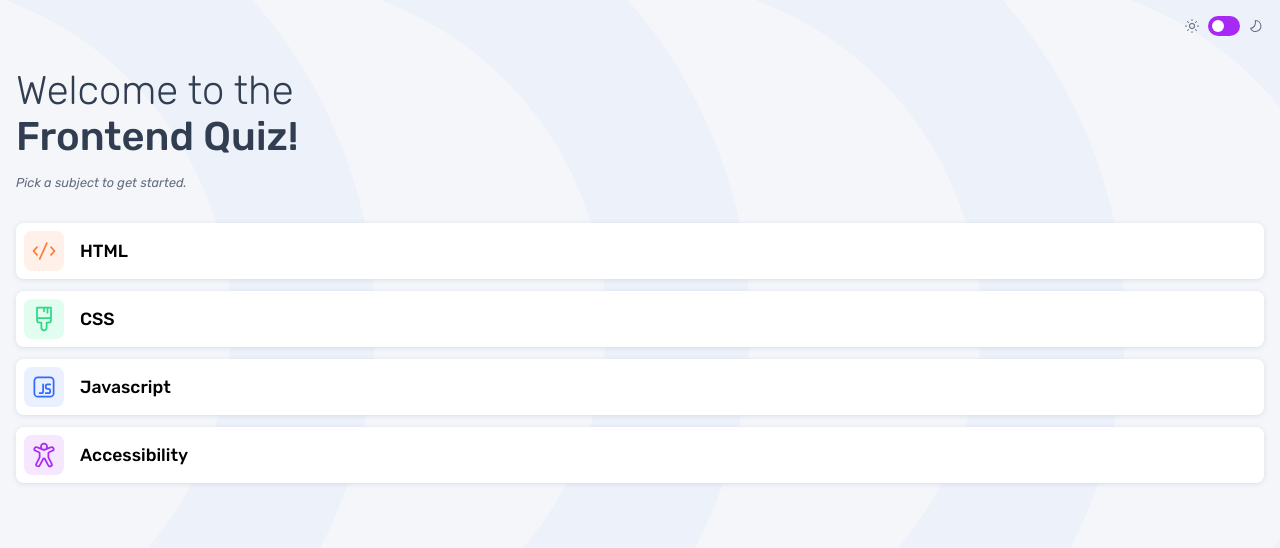
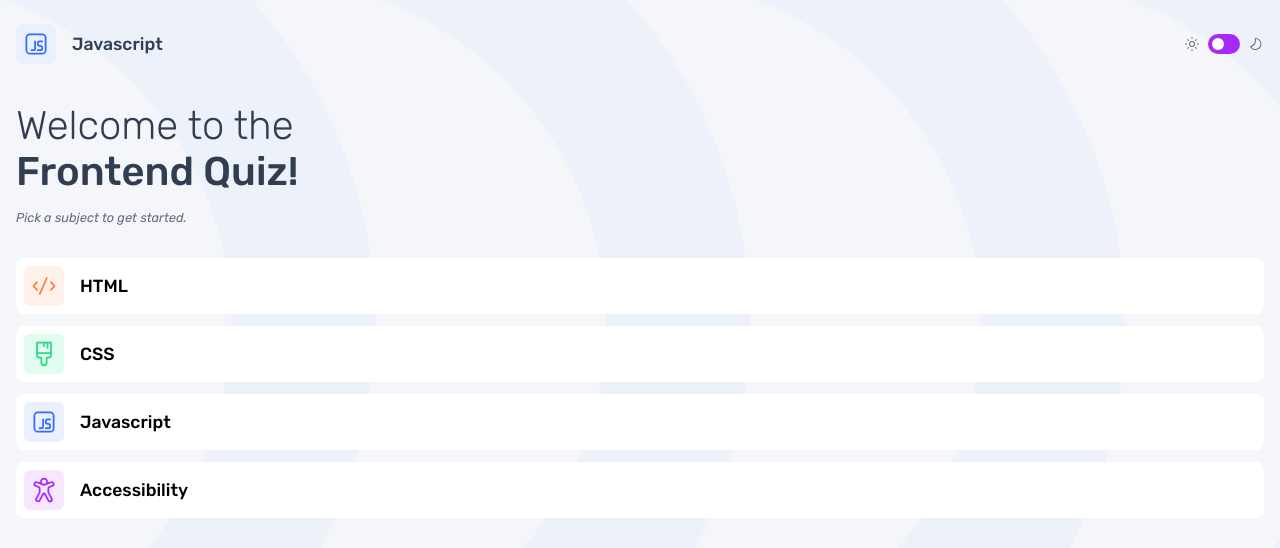
Before and after one commit to wideirp/frontend-quiz-app, a Vue app: page / in a window 1280 px wide. Shown: the top 548 px of the page. Built offline with nearby package versions, Linux system fonts and the light colour scheme.

Commit message:
add: basic theme controls and styles

```diff
--- a/src/App.vue
+++ b/src/App.vue
@@ -1,6 +1,7 @@
 <script setup>
 import { RouterView } from "vue-router";
 import QuizHeader from "./components/QuizHeader.vue";
+import { store } from "./assets/js/store";
 </script>
 
 <template>
@@ -8,14 +9,32 @@ import QuizHeader from "./components/QuizHeader.vue";
     <QuizHeader />
 
     <main>
-      <!-- Add router for home, quiz and result view -->
-      <!-- All three views will have the same main container layout -->
       <RouterView />
     </main>
   </div>
 </template>
 
-<style>
+<style lang="scss">
+@use "@/assets/sass/variables" as *;
+
+@import url("https://fonts.googleapis.com/css2?family=Rubik:ital,wght@0,300..900;1,300..900&display=swap");
+
+body {
+  min-height: 100vmax;
+  font-family: "Rubik", sans-serif;
+  background: url("/pattern-background-mobile-light.svg");
+  background-color: $bg-light;
+  &.dark-theme {
+    background: url("/pattern-background-mobile-dark.svg");
+    background-color: $bg-dark;
+  }
+}
+
+svg {
+  width: 100%;
+  height: 100%;
+}
+
 .wrapper {
   padding: 1rem;
 }
--- /dev/null
+++ b/src/assets/js/store.js
@@ -0,0 +1,14 @@
+import { reactive } from "vue";
+
+export const store = reactive({
+  darkTheme: false,
+  setDarkTheme: function (bool) {
+    this.darkTheme = bool;
+    if (this.darkTheme) {
+      document.body.classList.add("dark-theme");
+    } else {
+      document.body.classList.remove("dark-theme");
+    }
+    console.log("Theme set to : " + (this.darkTheme ? "Dark" : "Light"));
+  },
+});
--- a/src/assets/sass/_variables.scss
+++ b/src/assets/sass/_variables.scss
@@ -1,13 +1,27 @@
 $clr-purple: #a729f5;
+$clr-pure-white: #fff;
+$clr-dark-navy: #313e51;
+$clr-grey-navy: #626c7f;
 $clr-light-grey: #f4f6fa;
+$clr-navy: #3b4d66;
+$clr-light-bluish: #abc1e1;
+$clr-green: #26d782;
+$clr-red: #ee5454;
 
-$fc-primary: #313e51;
-$fc-primary-light: #626c7f;
+$bg-light: $clr-light-grey;
+$bg-dark: $clr-dark-navy;
 
+$fc-primary-light: $clr-dark-navy;
+$fc-secondary-light: $clr-grey-navy;
+$fc-primary-dark: $clr-pure-white;
+$fc-secondary-dark: $clr-light-bluish;
+
+$clr-btn-primary-light: #fff;
+$clr-btn-primary-dark: $clr-navy;
+
+$fc-grey-navy: #626c7f;
 $fs-200: 0.8rem;
 $fs-800: 2.5rem;
 
 $fw-light: 300;
 $fw-medium: 500;
-
-$clr-btn-primary: #fff;
--- a/src/assets/sass/global.scss
+++ /dev/null
@@ -1,18 +0,0 @@
-@use "@/assets/sass/variables" as *;
-
-@import url("https://fonts.googleapis.com/css2?family=Rubik:ital,wght@0,300..900;1,300..900&display=swap");
-
-html {
-  font-family: "Rubik", sans-serif;
-  background-color: $clr-light-grey;
-}
-
-body {
-  min-height: 100vmax;
-  background: url("/pattern-background-mobile-light.svg");
-}
-
-svg {
-  width: 100%;
-  height: 100%;
-}
--- a/src/components/QuizHeader.vue
+++ b/src/components/QuizHeader.vue
@@ -1,16 +1,40 @@
 <script setup>
+import { store } from "@/assets/js/store";
 import CheckboxSlider from "./widgets/CheckboxSlider.vue";
+import SvgIcon from "./widgets/SvgIcon.vue";
+
+if (store.darkTheme) {
+  console.log(store.darkTheme);
+}
 </script>
 
 <template>
-  <header>
+  <header :class="{ 'dark-theme': store.darkTheme }">
+    <div class="current-quiz">
+      <SvgIcon src="/icon-js.svg?image" alt="html" bgColor="#EBF0FF" />
+      <p>Javascript</p>
+    </div>
     <div class="theme">
       <picture>
-        <img src="/icon-sun-dark.svg?image" alt="sun" />
+        <img
+          :src="
+            store.darkTheme
+              ? '/icon-sun-light.svg?image'
+              : '/icon-sun-dark.svg?image'
+          "
+          alt="sun"
+        />
       </picture>
       <CheckboxSlider bgUnchecked="#a729f5" bgChecked="#a729f5" />
       <picture>
-        <img src="/icon-moon-dark.svg?image" alt="moon" />
+        <img
+          :src="
+            store.darkTheme
+              ? '/icon-moon-light.svg?image'
+              : '/icon-moon-dark.svg?image'
+          "
+          alt="moon"
+        />
       </picture>
     </div>
   </header>
@@ -21,7 +45,19 @@ import CheckboxSlider from "./widgets/CheckboxSlider.vue";
 
 header {
   display: flex;
-  justify-content: flex-end;
+  justify-content: space-between;
+  color: $fc-primary-light;
+  &.dark-theme {
+    color: $fc-primary-dark;
+  }
+}
+
+.current-quiz {
+  display: flex;
+  align-items: center;
+  gap: 1rem;
+  font-size: 1.1rem;
+  font-weight: 500;
 }
 
 .theme {
--- a/src/components/QuizButton.vue
+++ b/src/components/QuizSelector.vue
@@ -1,11 +1,12 @@
 <script setup>
+import { store } from "@/assets/js/store";
 defineProps({
   iconBgColor: String,
 });
 </script>
 
 <template>
-  <button>
+  <button :class="{ 'dark-theme': store.darkTheme }">
     <slot name="icon"></slot>
     <span class="btn-text">
       <slot name="text"></slot>
@@ -22,12 +23,16 @@ button {
   align-items: center;
   gap: 1rem;
   border-radius: 8px;
-  background-color: $clr-btn-primary;
+  background-color: $clr-btn-primary-light;
   border: none;
   outline: none;
   padding: 0.5rem;
   font-size: 1.1rem;
   font-weight: 500;
-  box-shadow: 0px 1px 5px #8fa0c144;
+  // box-shadow: 0px 1px 5px #8fa0c144;
+  &.dark-theme {
+    background-color: $clr-btn-primary-dark;
+    color: $fc-primary-dark;
+  }
 }
 </style>
--- a/src/components/widgets/CheckboxSlider.vue
+++ b/src/components/widgets/CheckboxSlider.vue
@@ -1,14 +1,20 @@
 <script setup>
+import { store } from "@/assets/js/store";
 defineProps({
   bgUnchecked: { type: String, default: "#ccc" },
   bgChecked: { type: String, default: "#ccc" },
   toggleColor: { type: String, default: "#fff" },
 });
+
+const onChange = (event) => {
+  const isChecked = event.target.checked;
+  store.setDarkTheme(isChecked);
+};
 </script>
 
 <template>
   <label class="switch" for="checkbox">
-    <input type="checkbox" name="checkbox" id="checkbox" />
+    <input type="checkbox" name="checkbox" id="checkbox" @change="onChange" />
     <div class="slider round"></div>
   </label>
 </template>
--- a/src/components/widgets/SvgIcon.vue
+++ b/src/components/widgets/SvgIcon.vue
@@ -19,7 +19,7 @@ picture {
   padding: 0.375rem;
   justify-content: center;
   align-items: center;
-  border-radius: 8px;
+  border-radius: 6px;
   font-weight: 500;
 }
 
--- a/src/main.js
+++ b/src/main.js
@@ -1,5 +1,4 @@
 import "normalize.css";
-import "@/assets/sass/global.scss";
 
 import { createApp } from "vue";
 import App from "@/App.vue";
--- a/src/views/HomeView.vue
+++ b/src/views/HomeView.vue
@@ -1,6 +1,7 @@
 <script setup>
 import { reactive } from "vue";
-import QuizButton from "@/components/QuizButton.vue";
+import { store } from "@/assets/js/store";
+import QuizButton from "@/components/QuizSelector.vue";
 import SvgIcon from "@/components/widgets/SvgIcon.vue";
 
 const bgColors = reactive({
@@ -12,7 +13,7 @@ const bgColors = reactive({
 </script>
 
 <template>
-  <section class="hero">
+  <section class="hero" :class="{ 'dark-theme': store.darkTheme }">
     <h1>Welcome to the <br /><span>Frontend Quiz!</span></h1>
     <p>Pick a subject to get started.</p>
   </section>
@@ -57,7 +58,7 @@ const bgColors = reactive({
 .hero {
   margin: 2rem 0;
   h1 {
-    color: $fc-primary;
+    color: $fc-primary-light;
     font-size: $fs-800;
     font-weight: $fw-light;
     margin: 0;
@@ -67,12 +68,19 @@ const bgColors = reactive({
       text-align: justify;
     }
   }
-
   p {
-    color: $fc-primary-light;
+    color: $fc-secondary-light;
     font-size: $fs-200;
     font-style: italic;
     margin: 0;
+  }
+  &.dark-theme {
+    h1 {
+      color: $fc-primary-dark;
+    }
+    p {
+      color: $fc-secondary-dark;
+    }
   }
 }
 
```
